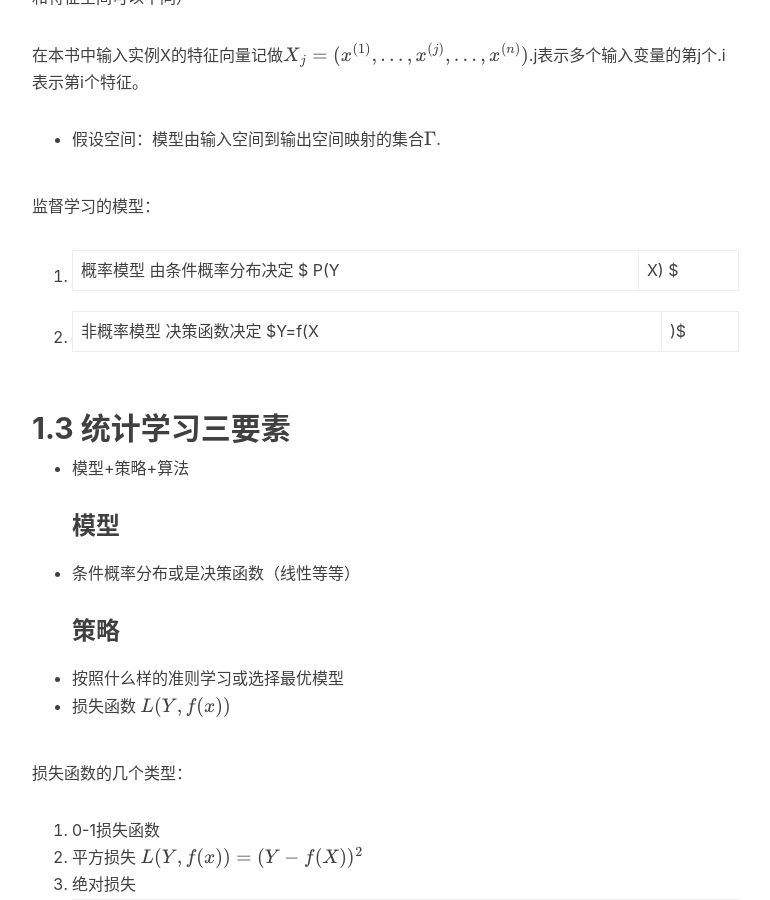
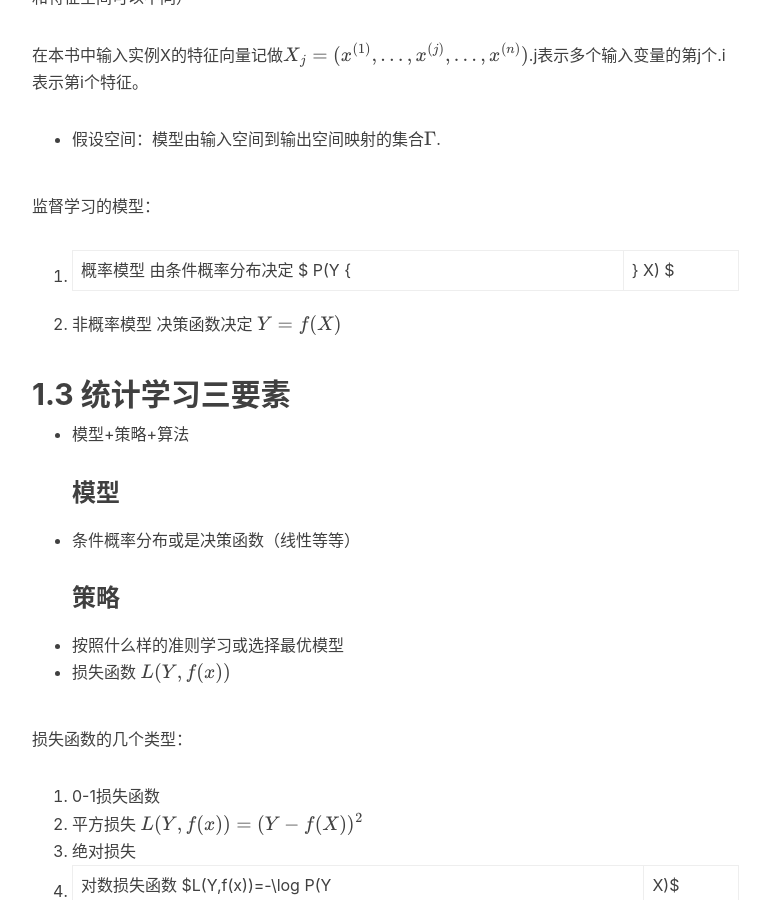
Before and after one commit to ChunhanLi/ChunhanLi.github.io, a Jekyll site: the page built from _posts/2018-09-23-统计学习方法（1）.md, in a window 1280 px wide and 900 px high, scrolled down 949 px. Shown: the whole window, without its empty margins (233-1003 px from the left). Built offline with Jekyll 4.4.1, drawn with Linux system fonts in a browser that asks for light colours; nearby versions of some CDN libraries; formulas are drawn with MathJax 3; comment, search, counter and statistics services are not loaded.

```diff
--- a/_posts/2018-09-23-统计学习方法（1）.md
+++ b/_posts/2018-09-23-统计学习方法（1）.md
@@ -25,8 +25,8 @@ tags:
 - 假设空间：模型由输入空间到输出空间映射的集合$\Gamma$.
 
 监督学习的模型：
-1. 概率模型 由条件概率分布决定 $ P(Y | X) $
-2. 非概率模型 决策函数决定 $Y=f(X|)$
+1. 概率模型 由条件概率分布决定 $ P(Y {|} X) $
+2. 非概率模型 决策函数决定 $Y=f(X)$
 
 ## 1.3 统计学习三要素
 
```
